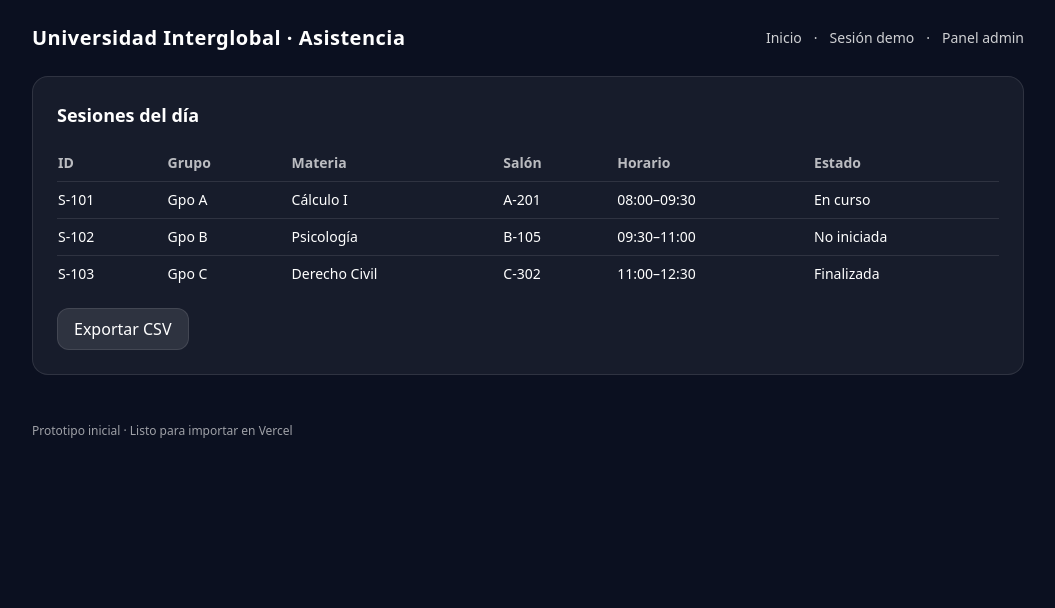
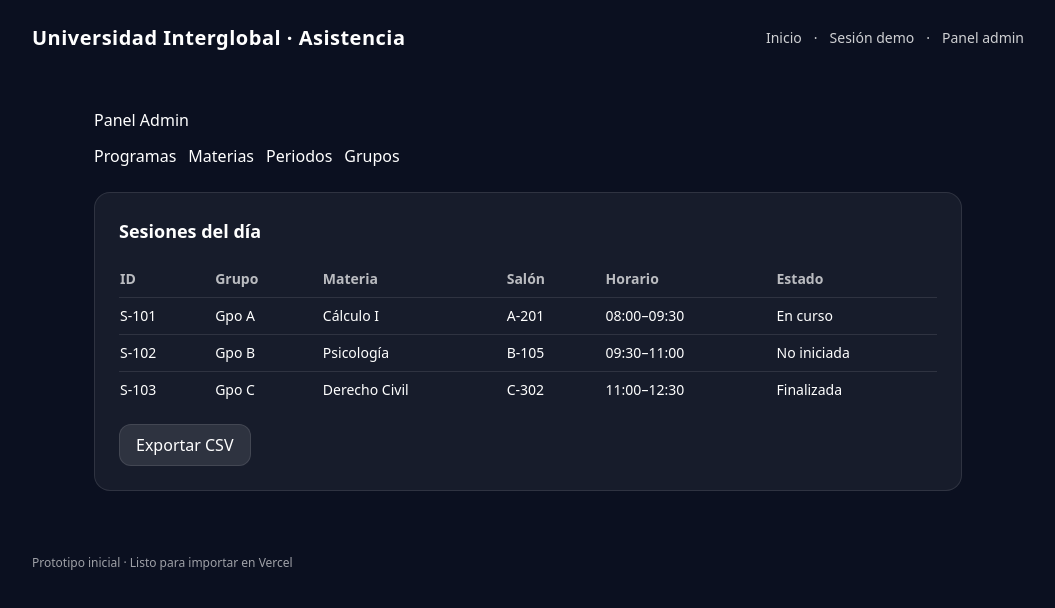
Before and after one commit to puribehuig-boop/ui-asistencia, a Next.js app: page /admin in a window 1280 px wide. Shown: the top 608 px of the page, without its empty margins (112-1167 px from the left). Built offline with nearby package versions, Linux system fonts and the light colour scheme.

Commit message:
Create layout.tsx

```diff
--- /dev/null
+++ b/app/admin/layout.tsx
@@ -0,0 +1,15 @@
+// app/admin/layout.tsx
+export default function AdminLayout({ children }: { children: React.ReactNode }) {
+  return (
+    <div style={{ maxWidth: 900, margin: "40px auto", padding: 16, fontFamily: "system-ui, sans-serif" }}>
+      <h1>Panel Admin</h1>
+      <nav style={{ display: "flex", gap: 12, margin: "12px 0 24px" }}>
+        <a href="/admin/programs">Programas</a>
+        <a href="/admin/subjects">Materias</a>
+        <a href="/admin/terms">Periodos</a>
+        <a href="/admin/groups">Grupos</a>
+      </nav>
+      {children}
+    </div>
+  );
+}
```
